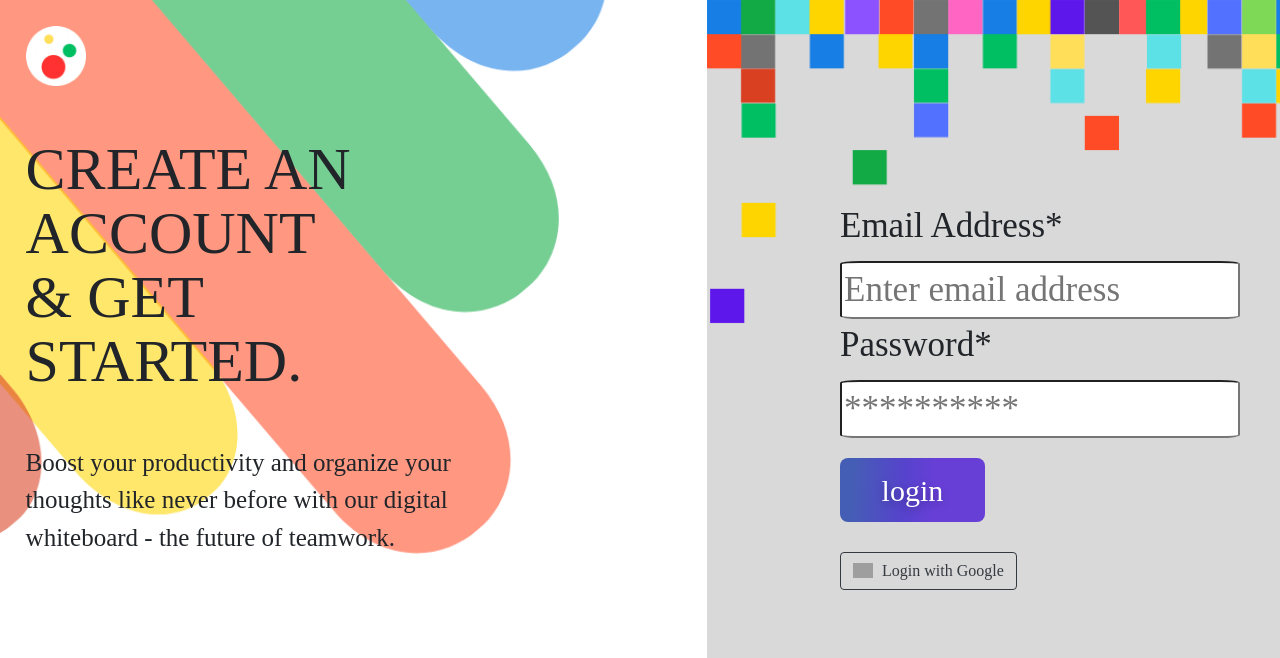
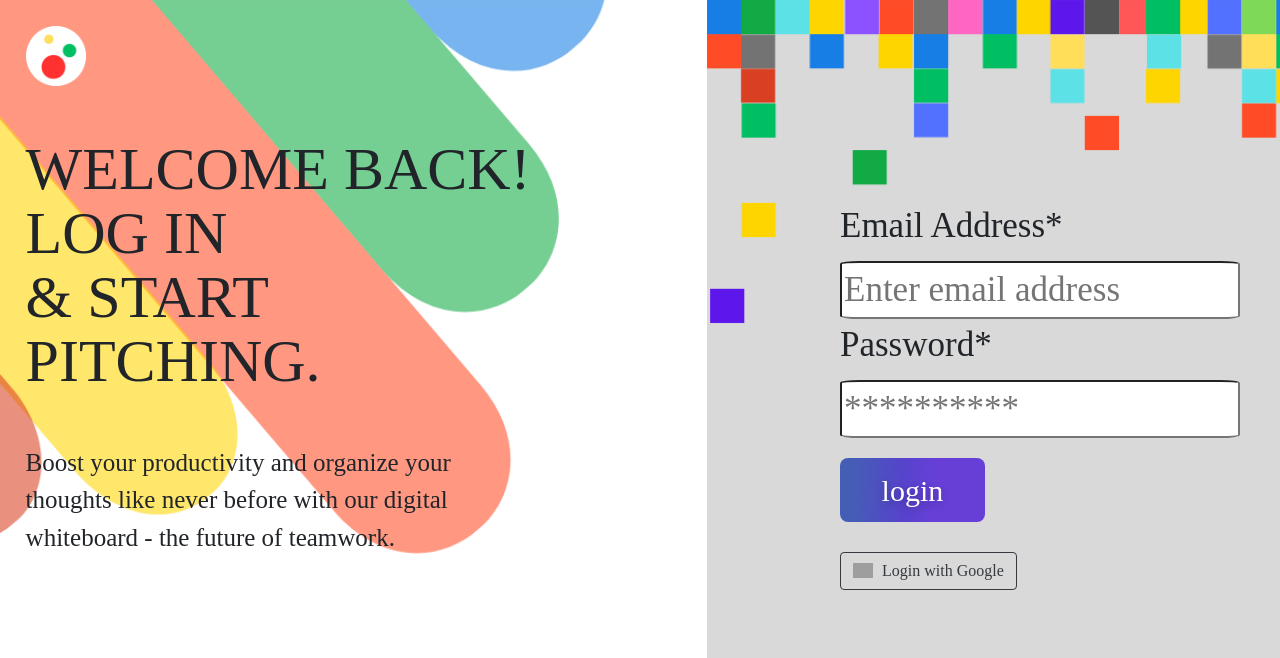
Before and after one commit to adarshwg/VirtualWhiteBoard, a Node server app: page /login in a window 1280 px wide. Shown: the top 658 px of the page. Run offline with Node 20, Linux system fonts and the light colour scheme; some libraries are stand-ins or nearby versions; grey boxes are pictures that could not be loaded.

Commit message:
updated the login page display message

```diff
--- a/views/login.ejs
+++ b/views/login.ejs
@@ -23,7 +23,7 @@
     <div class="logo">
       <img src="favicon\android-chrome-512x512.png" alt="imagee" height="60px" width="60px">
     </div>
-    <div class="accheader"> CREATE AN <br> ACCOUNT <br>& GET<br> STARTED.</div>
+    <div class="accheader"> WELCOME BACK! <br> LOG IN <br>& START<br> PITCHING.</div>
     <div class="head2">Boost your productivity and organize your<br> thoughts like never before with our digital<br> whiteboard - the future of teamwork.</div>
   </div>
 
```
